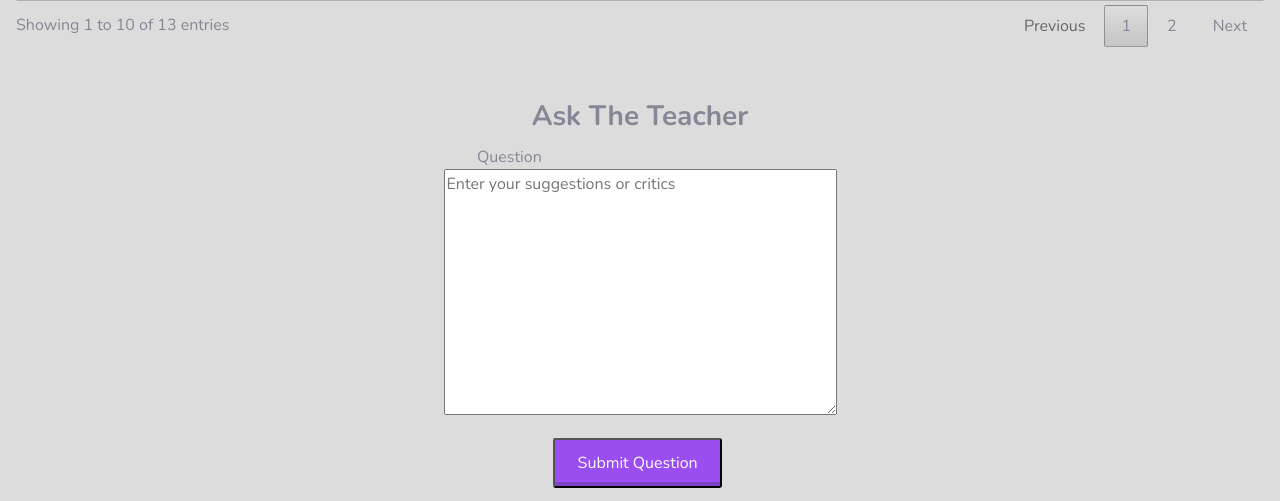
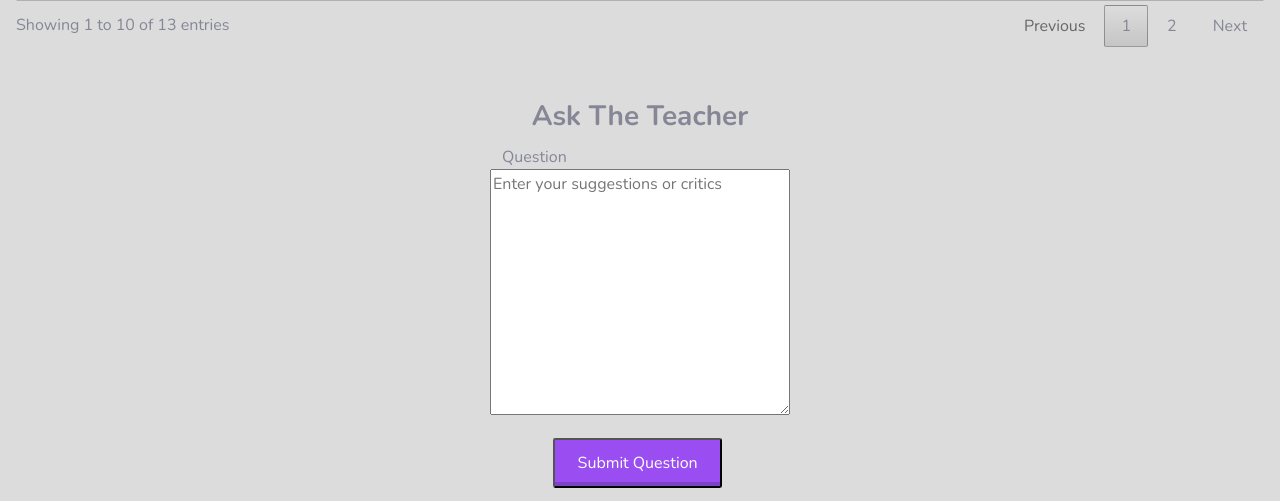
Before and after one commit to farahaulita/pbp-tk, a Django app: page /grade/ in a window 1280 px wide. Shown: the part 701-1202 px from the top of the page. Run offline with Django 3.2, Linux system fonts and the light colour scheme; some libraries are stand-ins or nearby versions.

Commit message:
Update form & template

```diff
--- a/grade_viewer/forms.py
+++ b/grade_viewer/forms.py
@@ -1,4 +1,4 @@
 from django import forms
 
 class QuestionForm(forms.Form):
-    question = forms.CharField(widget=forms.Textarea(attrs={'placeholder': 'Enter your suggestions or critics'}),label="")
+    question = forms.CharField(widget=forms.Textarea(attrs={'placeholder': 'Enter your suggestions or critics','rows':10,'cols':30}),label="")
--- a/grade_viewer/templates/grade_viewer.html
+++ b/grade_viewer/templates/grade_viewer.html
@@ -189,7 +189,7 @@ button:active {
   </div>
   <div class="d-flex justify-content-center flex-column mb-2">
     <div class="text-center fw-bold fs-3">Ask The Teacher</div>
-    <div class="mt-2 col-md-12" style="text-align: left;margin: auto;width: 350px;">Question</div>
+    <div class="mt-2 col-md-12" style="text-align: left;margin: auto;width: 300px;">Question</div>
     <form align="center" action="" method="post">{% csrf_token %}
       {{ form.as_p }}
       <button type="submit"style="background-color:#9a4ef1">Submit Question</button>
```
